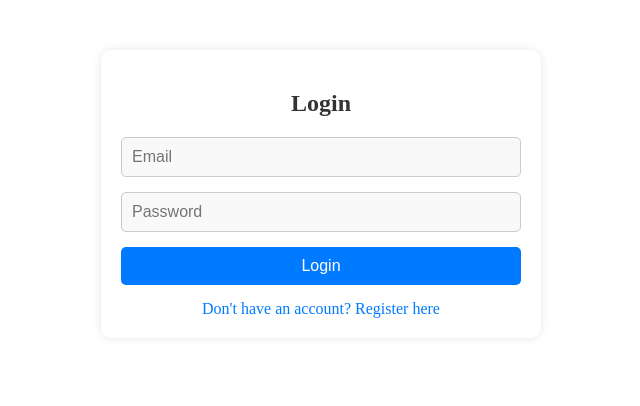
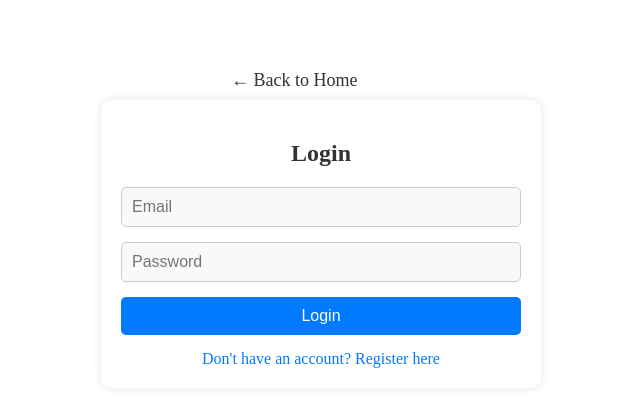
Before and after one commit to PrigoanaClaudiu/sunset_frontend, a plain HTML site: page pages/login.html in a window 1280 px wide. Shown: the whole page, without its empty margins (319-959 px from the left). Drawn offline with Linux system fonts and the light colour scheme.

Commit message:
login page problems

```diff
--- a/css/auth.css
+++ b/css/auth.css
@@ -3,11 +3,12 @@
 /* Stiluri generale pentru containerul de autentificare */
 .auth-container {
     max-width: 400px;
-    margin: 50px auto;
+    margin: 100px auto; /* Mutăm containerul mai jos */
     padding: 20px;
     background-color: #ffffff;
     border-radius: 10px;
     box-shadow: 0 0 10px rgba(0, 0, 0, 0.1);
+    position: relative; /* Necesare pentru poziționarea săgeții */
 }
 
 /* Titlul paginii de autentificare */
@@ -118,3 +119,29 @@
         font-size: 14px;
     }
 }
+
+/* Poziționarea butonului "Back to Home" */
+.back-home-container {
+    position: absolute;
+    top: 70px; /* Plasat deasupra containerului */
+    left: 550px; /* Aliniat la marginea stângă a containerului */
+}
+
+.back-home-link {
+    text-decoration: none;
+    color: #333;
+    font-size: 18px;
+    display: inline-flex;
+    align-items: center;
+    transition: color 0.3s ease;
+}
+
+.back-home-link:hover {
+    color: #007BFF;
+}
+
+.back-home-link::before {
+    /* content: "←"; */
+    margin-right: 8px;
+    font-size: 20px;
+}
--- a/pages/login.html
+++ b/pages/login.html
@@ -8,6 +8,14 @@
     <link rel="stylesheet" href="../css/auth.css">
 </head>
 <body>
+
+    <!-- Buton pentru a reveni la pagina principală -->
+    <div class="back-home-container">
+        <a href="../index.html" class="back-home-link">
+            &larr; Back to Home
+        </a>
+    </div>
+
     <div class="auth-container">
         <h2>Login</h2>
         <form id="loginForm">
```
Also changed, not shown: pages/photos.html (+1 -0 lines).
